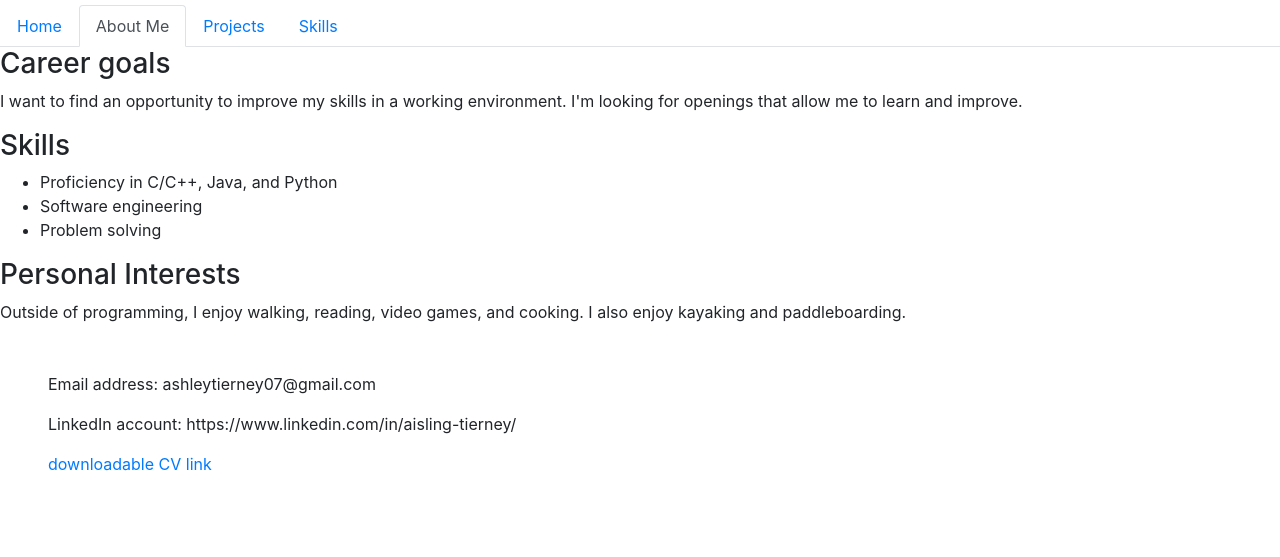
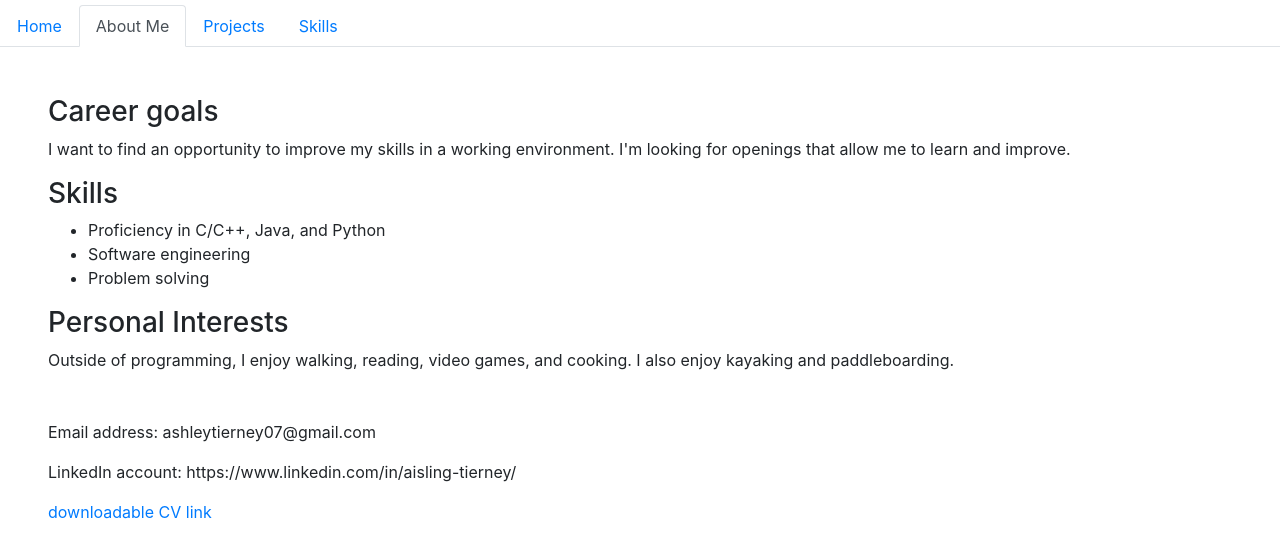
Before and after one commit to Ashley110/Ashley110.github.io, a plain HTML site: page aboutMe.html in a window 1280 px wide. Shown: the part 51-608 px from the top of the page. Drawn offline with nearby package versions, Linux system fonts and the light colour scheme.

Commit message:
edited margins

```diff
--- a/aboutMe.html
+++ b/aboutMe.html
@@ -30,7 +30,7 @@
             </ul>
         </nav>
 
-        <main>
+        <main class="m-5">
             <section>
                 <h3>Career goals</h3>
                 <p>I want to find an opportunity to improve my skills in a working environment. I'm looking for openings that allow me to learn and improve.</p>
```
Also changed, not shown: index.html (+1 -1 lines), projects.html (+1 -1 lines), skills.html (+1 -1 lines).
